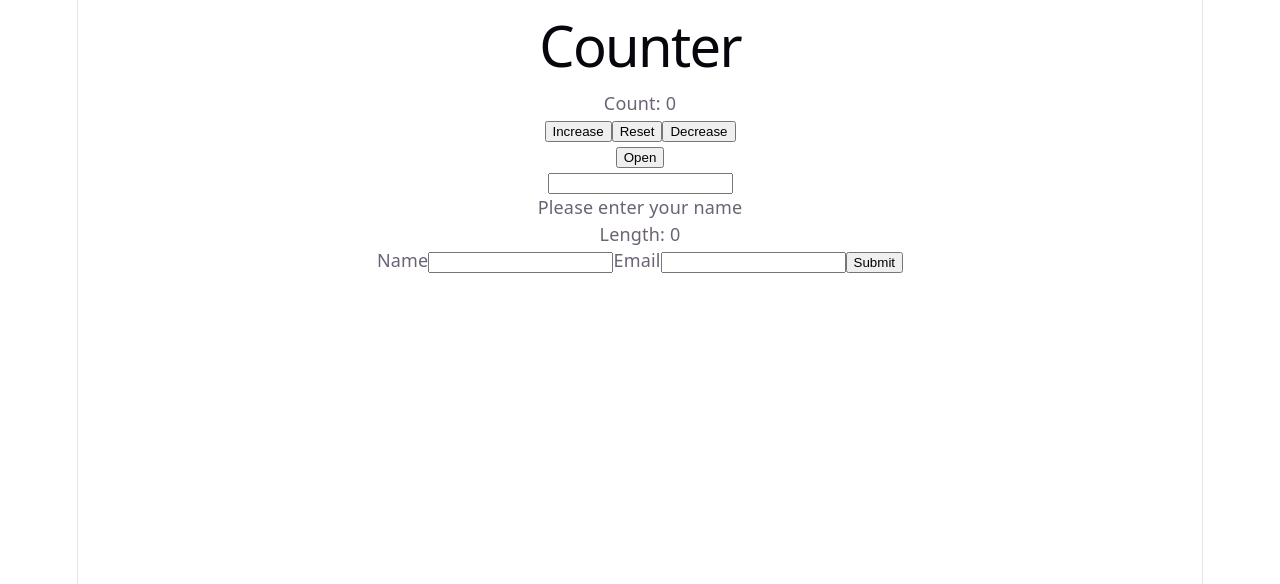
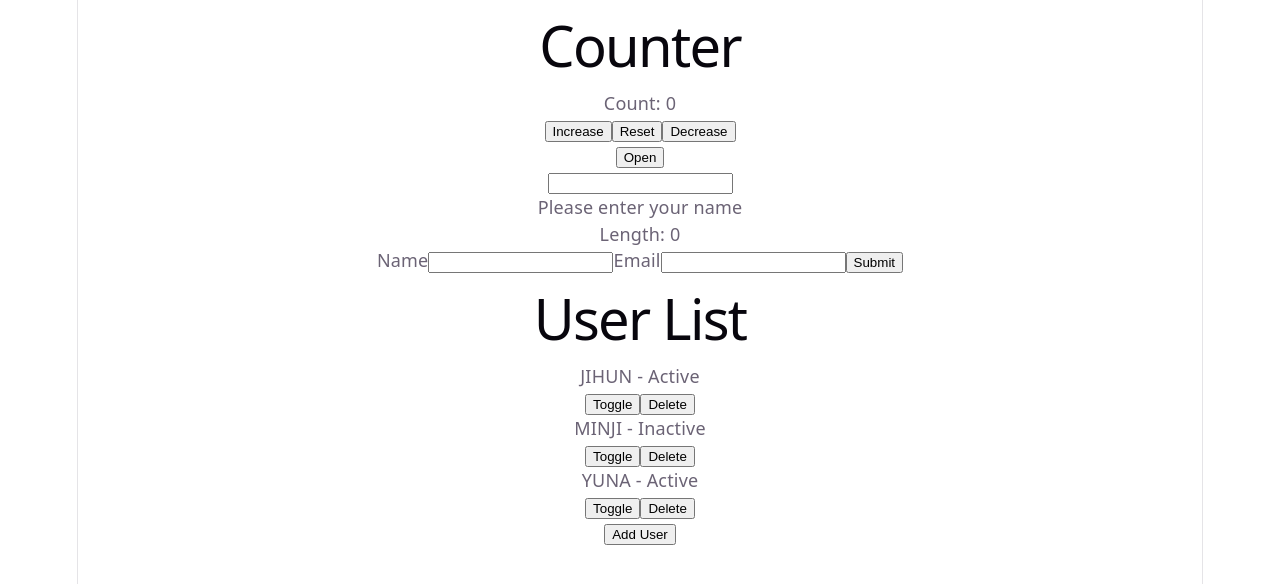
Before and after one commit to kho903/dev-journey, a React (Vite) app in the folder learning/react/02-state-events/practice/react-state-events-practice/: page / in a window 1280 px wide. Shown: the top 584 px of the page. Built offline with nearby package versions, Linux system fonts and the light colour scheme.

Commit message:
feat: add array state CRUD practice
Refs #24

```diff
--- a/learning/react/02-state-events/practice/react-state-events-practice/src/App.jsx
+++ b/learning/react/02-state-events/practice/react-state-events-practice/src/App.jsx
@@ -2,6 +2,7 @@ import Counter from "./practice/01-counter/Counter";
 import Toggle from "./practice/02-toggle/Toggle";
 import ControlledInput from "./practice/03-controlled-input/ControlledInput";
 import SimpleForm from "./practice/04-simple-form/SimpleForm";
+import ArrayState from "./practice/05-array-state/ArrayState";
 
 function App() {
   return (
@@ -10,6 +11,7 @@ function App() {
       <Toggle />
       <ControlledInput />
       <SimpleForm />
+      <ArrayState />
     </section>
   );
 }
--- /dev/null
+++ b/learning/react/02-state-events/practice/react-state-events-practice/src/practice/05-array-state/ArrayState.jsx
@@ -0,0 +1,70 @@
+import { useState } from "react";
+
+function ArrayState() {
+  const [users, setUsers] = useState([
+    {
+      id: 1,
+      name: "JIHUN",
+      active: true,
+    },
+    {
+      id: 2,
+      name: "MINJI",
+      active: false,
+    },
+    {
+      id: 3,
+      name: "YUNA",
+      active: true,
+    },
+  ]);
+
+  function handleToggle(id) {
+    setUsers((prevUsers) =>
+      prevUsers.map((user) =>
+        user.id === id
+          ? {
+              ...user,
+              active: !user.active,
+            }
+          : user,
+      ),
+    );
+  }
+
+  function handleDelete(id) {
+    setUsers((prevUsers) => prevUsers.filter((user) => user.id !== id));
+  }
+
+  function handleAdd() {
+    const newUser = {
+      id: 4,
+      name: "SORA",
+      active: false,
+    };
+
+    setUsers((prevUsers) => [...prevUsers, newUser]);
+  }
+
+  return (
+    <section>
+      <h1>User List</h1>
+
+      {users.map((user) => (
+        <div key={user.id}>
+          <p>
+            {user.name} - {user.active ? "Active" : "Inactive"}
+          </p>
+
+          <button onClick={() => handleToggle(user.id)}>Toggle</button>
+
+          <button onClick={() => handleDelete(user.id)}>Delete</button>
+        </div>
+      ))}
+
+      <button onClick={handleAdd}>Add User</button>
+    </section>
+  );
+}
+
+export default ArrayState;
```
